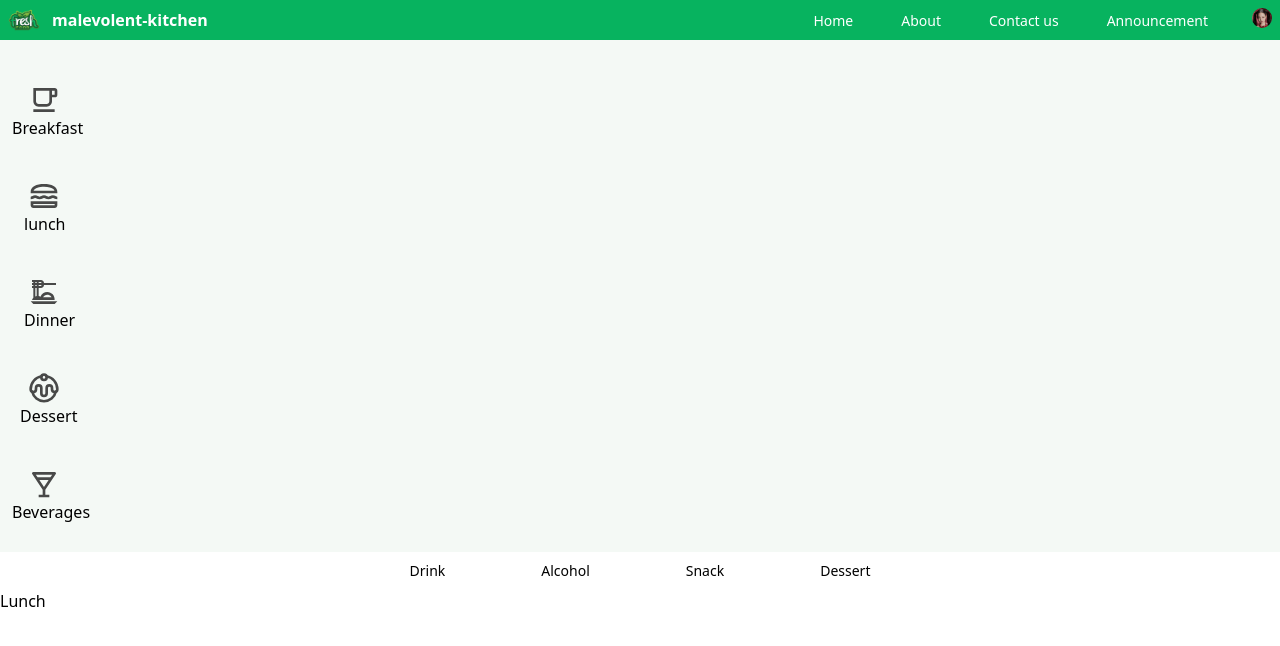
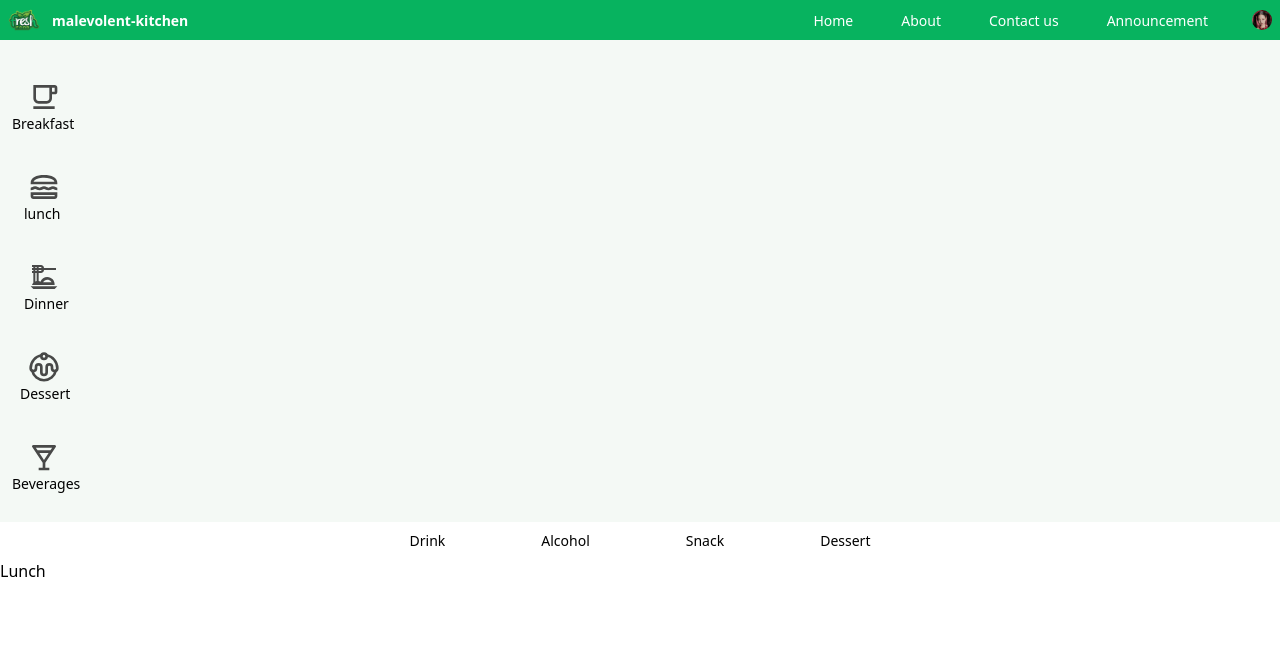
Before and after one commit to liza-tann/Restaurant_project, a React (Vite) app: page /Lunch in a window 1280 px wide. Shown: the top 646 px of the page. Built offline with nearby package versions, Linux system fonts and the light colour scheme.

Commit message:
edit font

```diff
--- a/src/components/Nav.jsx
+++ b/src/components/Nav.jsx
@@ -79,7 +79,7 @@ const Nav = () => {
   };
 
   return (
-    <nav className="bg-main flex flex-row lg:flex-row items-center justify-between px-1">
+    <nav className="bg-main text-14 font-400 flex flex-row lg:flex-row items-center justify-between px-1">
       {windowWidth <= 768 && (
         <div className="lg:hidden cursor-pointer" onClick={toggleMenu}>
           <svg
@@ -126,7 +126,7 @@ const Nav = () => {
             <li>
               <NavLink
                 to="/Home"
-                className="hover:bg-light rounded-full px-1 py-1 text-sm"
+                className="hover:text-light rounded-full px-1 py-1 text-sm"
               >
                 Home
               </NavLink>
@@ -134,7 +134,7 @@ const Nav = () => {
             <li>
               <NavLink
                 to="/About"
-                className="hover:bg-light rounded-full px-1 py-1 text-sm"
+                className="hover:text-light rounded-full px-1 py-1 text-sm"
               >
                 About
               </NavLink>
@@ -150,7 +150,7 @@ const Nav = () => {
             <li>
               <NavLink
                 to="/Announcement"
-                className="hover:bg-light rounded-full px-1 py-1 text-sm"
+                className="hover:text-light rounded-full px-1 py-1 text-sm"
               >
                 Announcement
               </NavLink>
@@ -173,20 +173,20 @@ const Nav = () => {
         to="/Breakfast"
         className="flex items-center hover:text-main"
       >
-              <MdOutlineFreeBreakfast className="text-black opacity-70 w-8 h-8 mx-4" />
-              <p className="mx-3">Breakfast</p>
+        <MdOutlineFreeBreakfast className="text-black opacity-70 w-8 h-8 mx-4 transition duration-300 ease-in-out transform hover:text-main hover:scale-110" />
+        <p className="mx-3 transition duration-300 ease-in-out hover:text-main">Breakfast</p>
       </NavLink>
     </ListItem>
     <ListItem button>
       <NavLink to="/lunch" className="flex items-center hover:text-main">
-              <MdOutlineLunchDining className="text-black opacity-70 w-8 h-8 mx-4" />
-              <p className="mx-3">Lunch</p>
+        <MdOutlineLunchDining className="text-black opacity-70 w-8 h-8 mx-4 transition duration-300 ease-in-out transform hover:text-main hover:scale-110" />
+        <p className="mx-3 transition duration-300 ease-in-out hover:text-main">Lunch</p>
       </NavLink>
     </ListItem>
     <ListItem button>
       <NavLink to="/Dinner" className="flex items-center hover:text-main">
-              <MdOutlineDinnerDining className="text-black opacity-70 w-8 h-8 mx-4" />
-              <p className="mx-3">Dinner</p>
+        <MdOutlineDinnerDining className="text-black opacity-70 w-8 h-8 mx-4 transition duration-300 ease-in-out transform hover:text-main hover:scale-110" />
+        <p className="mx-3 transition duration-300 ease-in-out hover:text-main">Dinner</p>
       </NavLink>
     </ListItem>
     <ListItem button>
@@ -194,8 +194,8 @@ const Nav = () => {
         to="/Dessert"
         className="flex items-center hover:text-main"
       >
-              <LuDessert className="text-black opacity-70 w-8 h-8 mx-4" />
-              <p className="mx-2">Dessert</p>
+        <LuDessert className="text-black opacity-70 w-8 h-8 mx-4 transition duration-300 ease-in-out transform hover:text-main hover:scale-110" />
+        <p className="mx-3 transition duration-300 ease-in-out hover:text-main">Dessert</p>
       </NavLink>
     </ListItem>
     <ListItem button>
@@ -203,28 +203,13 @@ const Nav = () => {
         to="/Beverages"
         className="flex items-center hover:text-main"
       >
-              <BiDrink className="text-black opacity-70 w-8 h-8 mx-4" />
-              <p className="mx-3">Beverages</p>
+        <BiDrink className="text-black opacity-70 w-8 h-8 mx-4 transition duration-300 ease-in-out transform hover:text-main hover:scale-110" />
+        <p className="mx-3 transition duration-300 ease-in-out hover:text-main">Beverages</p>
       </NavLink>
     </ListItem>
-
-          {/* <ListItem button>
-            <ListItemText primary={<NavLink to="/Home">Home</NavLink>} />
-          </ListItem>
-          <ListItem button>
-            <ListItemText primary={<NavLink to="/About">About</NavLink>} />
-          </ListItem>
-          <ListItem button>
-            <ListItemText primary={<NavLink to="/Contact">Contact us</NavLink>} />
-          </ListItem>
-          <ListItem button>
-            <ListItemText primary={<NavLink to="/Announcement">Announcement</NavLink>} />
-          </ListItem>
-          <ListItem>
-            <UserProfile />
-          </ListItem> */}
   </List>
 </Drawer>
+
     </nav>
   );
 };
--- a/src/components/Sidebar.jsx
+++ b/src/components/Sidebar.jsx
@@ -8,37 +8,38 @@ import { NavLink } from 'react-router-dom';
 
 const Sidebar = () => {
   return (
-    <div className="flex bg-light">
+    <div className="flex bg-light text-14 font-400">
       <div className="flex text-black p-3 pt-4">
         <div>
           <ul className='pt-1'>
             <li className="mb-4">
-              <NavLink to="/Breakfast" className="hover:text-main w-40 h-40 ml-12">
-              <MdOutlineFreeBreakfast className='text-black opacity-70 w-8 h-8 mx-4'  />
+              <NavLink to="/Breakfast" className="hover:text-main hover:font-bold w-40 h-40 ml-12">
+              <MdOutlineFreeBreakfast className='transition duration-300 ease-in-out transform hover:text-main hover:scale-110 text-black opacity-70 w-8 h-8 mx-4'  />
                 Breakfast
               </NavLink>
             </li>
             <li className="mb-4">
-              <NavLink to="/lunch" className="hover:text-main w-40 h-40 ml-12">
-                <MdOutlineLunchDining className='text-black opacity-70 w-8 h-8 mx-4' />
+              <NavLink to="/lunch" className="hover:text-main hover:font-bold w-40 h-40 ml-12">
+                <MdOutlineLunchDining className='hover:text-main transition duration-300 ease-in-out transform hover:text-main hover:scale-110 text-black opacity-70 w-8 h-8 mx-4' />
                 <p className='mx-3'>lunch</p>
               </NavLink>
             </li>
             <li className="mb-4">
-              <NavLink to="/Dinner" className="hover:text-main w-40 h-40 ml-12">
-                <MdOutlineDinnerDining className='text-black opacity-70 w-8 h-8 mx-4' />
+              <NavLink to="/Dinner" className="hover:text-main hover:font-bold w-40 h-40 ml-12">
+                <MdOutlineDinnerDining className='hover:text-main transition duration-300 ease-in-out transform hover:text-main hover:scale-110 text-black opacity-70 w-8 h-8 mx-4' />
                 <p className='mx-3'>Dinner</p>
               </NavLink>
             </li>
             <li className="mb-4">
-              <NavLink to="/Dessert" className="hover:text-main w-40 h-40 ml-12">
-                <LuDessert className='text-black opacity-70 w-8 h-8 mx-4' />
+              <NavLink to="/Dessert" className="hover:text-main hover:font-bold w-40 h-40 ml-12">
+                <LuDessert className='hover:text-main transition duration-300 ease-in-out transform hover:text-main hover:scale-110 text-black opacity-70 w-8 h-8 mx-4' />
                 <p className='mx-2'>Dessert</p>
               </NavLink>
             </li>
+
             <li className="mb-4">
-              <NavLink to="/Beverages" className="hover:text-main w-40 h-40 ml-12">
-                <BiDrink className='text-black opacity-70 w-8 h-8 mx-4'  />
+              <NavLink to="/Beverages" className="hover:text-main hover:font-bold w-40 h-40 ml-12">
+                <BiDrink className='hover:text-main transition duration-300 ease-in-out transform hover:text-main hover:scale-110 text-black opacity-70 w-8 h-8 mx-4'  />
                 Beverages
               </NavLink>
             </li>
--- a/tailwind.config.js
+++ b/tailwind.config.js
@@ -17,6 +17,7 @@ export default {
     },
     colors: {
     main: '#07B35F',
+    dark: '#197548',
     light: '#F4F9F5',
     white: '#FFFFFF',
     black: '#000000'
```
Lines whose indentation alone changed are shown as unchanged.
